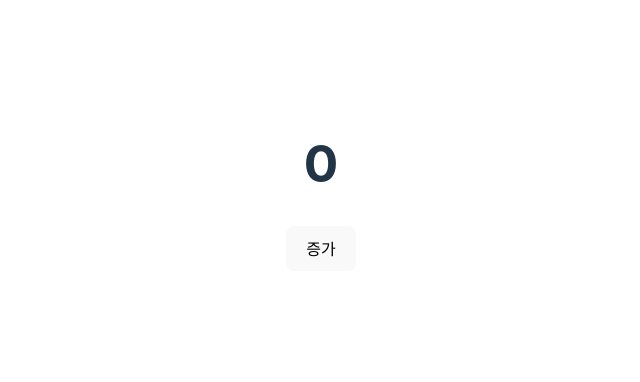
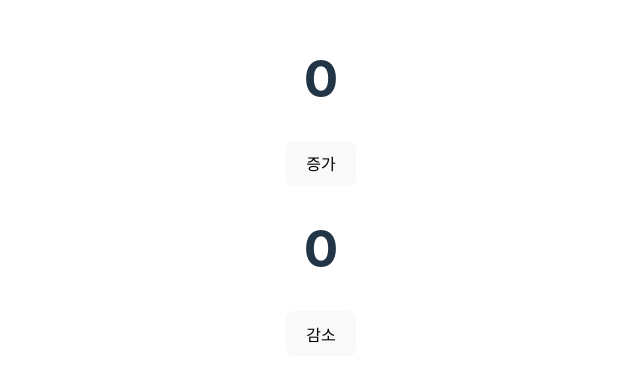
Before and after one commit to hyeonjeongJ/react-counter, a React (Vite) app: page / in a window 1280 px wide. Shown: the part 214-596 px from the top of the page, without its empty margins (319-959 px from the left). Built offline with nearby package versions, Linux system fonts and the light colour scheme.

Commit message:
증가, 감소 버튼 구현

```diff
--- a/src/App.tsx
+++ b/src/App.tsx
@@ -8,11 +8,18 @@ function App() {
   const count = 리턴값[0];
   const setCount = 리턴값[1];
 
+  const 리턴값_감소 = useState(0);
+  const count_dec = 리턴값_감소[0];
+  const setCount_dec = 리턴값_감소[1];
+
+
 
   return (
     <div>
       <h1>{count}</h1>
       <button onClick={()=> setCount((cur_count) => cur_count + 1)}>증가</button>
+      <h1>{count_dec}</h1>
+      <button onClick={()=> setCount_dec((cur_count) => cur_count - 1)}>감소</button>
     </div>
   );
 }
```
